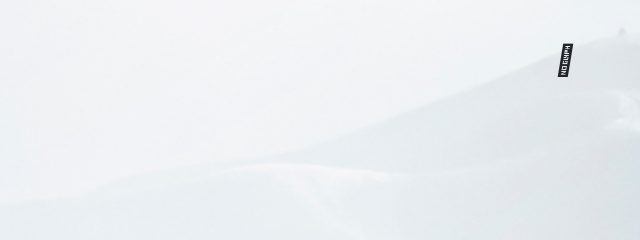
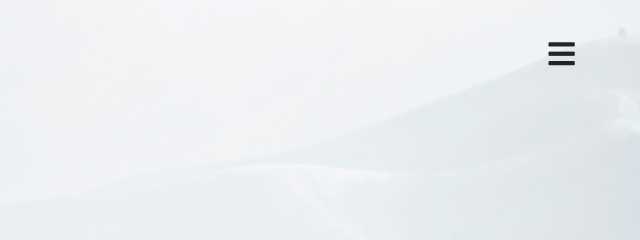
Before and after one commit to bax45/site, a plain HTML site: page index.html in a window 1280 px wide. Shown: the top 240 px of the page, 640-1280 px from the left. Drawn offline with Linux system fonts and the light colour scheme.

Commit message:
Update index.html

```diff
--- a/index.html
+++ b/index.html
@@ -7,7 +7,7 @@
     <link rel="stylesheet" href="css/bootstrap.min.css">
     <link rel="stylesheet" type="text/css" href="slick/slick.css" />
     <link rel="stylesheet" type="text/css" href="slick/slick-theme.css" />
-    <link rel="stylesheet" href="https://stackpath.bootstrapcdn.com/font-awesome/4.7.0/css/font-awesome.min.css" />
+    <link rel="stylesheet" href="https://pro.fontawesome.com/releases/v5.10.0/css/all.css" />
     <link rel="stylesheet" href="main.css">
     <title>Halcyon</title>
 </head>
```
